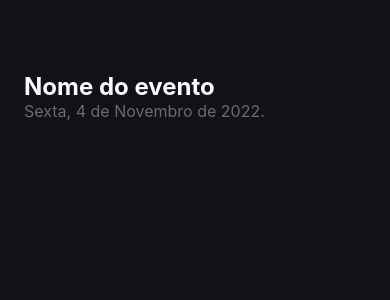
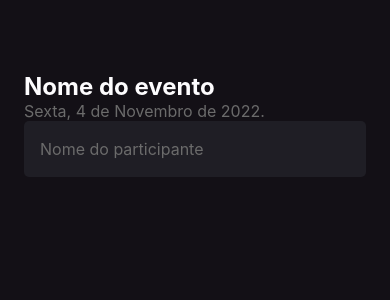
Before and after one commit to frnndog-suav/ReactNative, a React Native app in the folder imhere/: screen / in a window 390 px wide. Shown: the top 300 px of the page. Built offline with nearby package versions, Linux system fonts and the light colour scheme.

Commit message:
Testing input component

```diff
--- a/imhere/App.tsx
+++ b/imhere/App.tsx
@@ -1,4 +1,4 @@
-import Home from "./src/screens/Home";
+import { Home } from "./src/screens/Home";
 
 export default function App() {
   return <Home />;
--- a/imhere/src/screens/Home/index.tsx
+++ b/imhere/src/screens/Home/index.tsx
@@ -1,12 +1,18 @@
 import React from "react";
-import { Text, View } from "react-native";
+import { Text, TextInput, View } from "react-native";
 import { styles } from "./styles";
 
-export default function Home() {
+export function Home() {
   return (
-    <View style={{ flex: 1, backgroundColor: "#131016", padding: 24 }}>
-      <Text style={styles.container}>Nome do evento</Text>
-      <Text style={styles.eventName}>Sexta, 4 de Novembro de 2022.</Text>
+    <View style={styles.container}>
+      <Text style={styles.eventName}>Nome do evento</Text>
+      <Text style={styles.eventDate}>Sexta, 4 de Novembro de 2022.</Text>
+
+      <TextInput
+        style={styles.input}
+        placeholder="Nome do participante"
+        placeholderTextColor={"#6b6b6b"}
+      />
     </View>
   );
 }
--- a/imhere/src/screens/Home/styles.ts
+++ b/imhere/src/screens/Home/styles.ts
@@ -2,13 +2,26 @@
 
 export const styles = StyleSheet.create({
   container: {
+    flex: 1,
+    backgroundColor: "#131016",
+    padding: 24,
+  },
+  eventName: {
     color: "#fdfcfe",
     fontSize: 24,
     fontWeight: "bold",
     marginTop: 48,
   },
-  eventName: {
+  eventDate: {
     color: "#6b6b6b",
     fontSize: 16,
   },
+  input: {
+    backgroundColor: "#1f1e25",
+    height: 56,
+    borderRadius: 5,
+    color: "#fdfcfe",
+    padding: 16,
+    fontSize: 16,
+  },
 });
```
